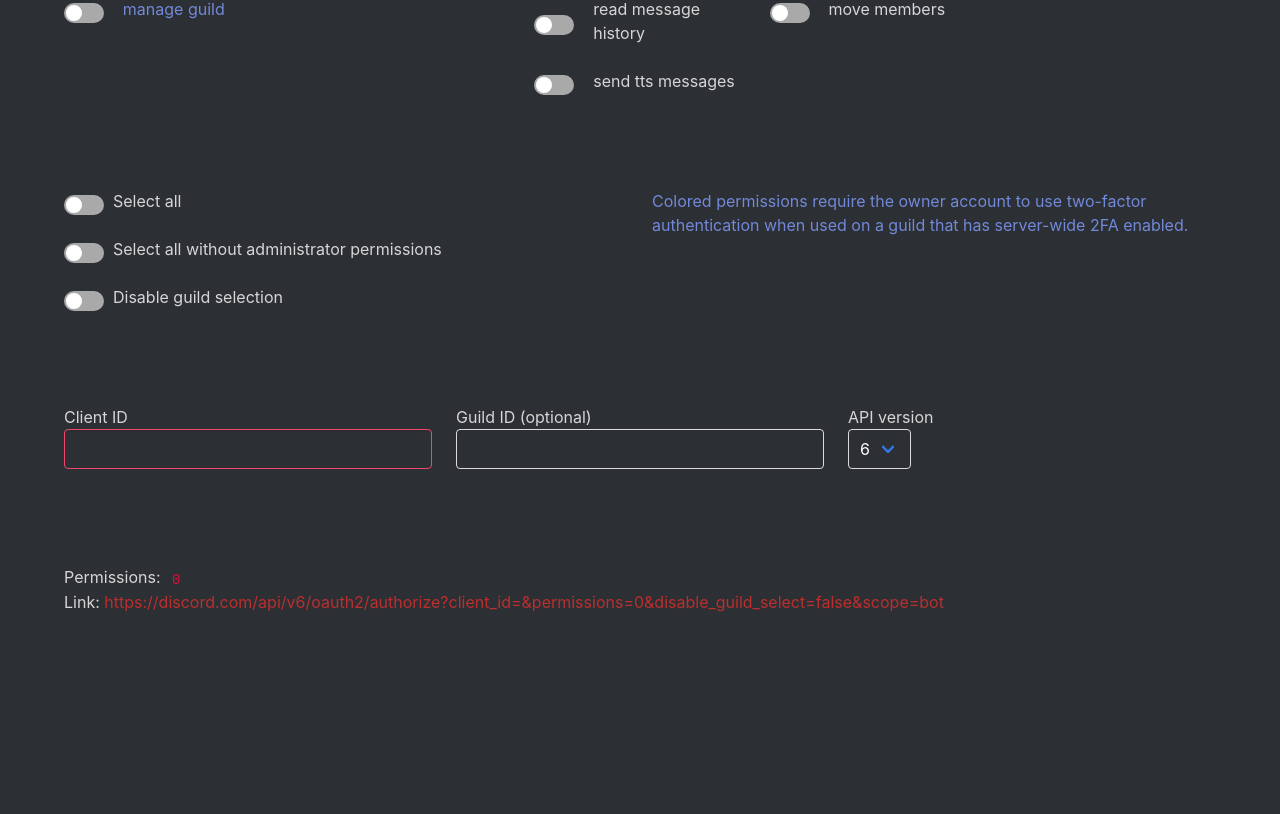
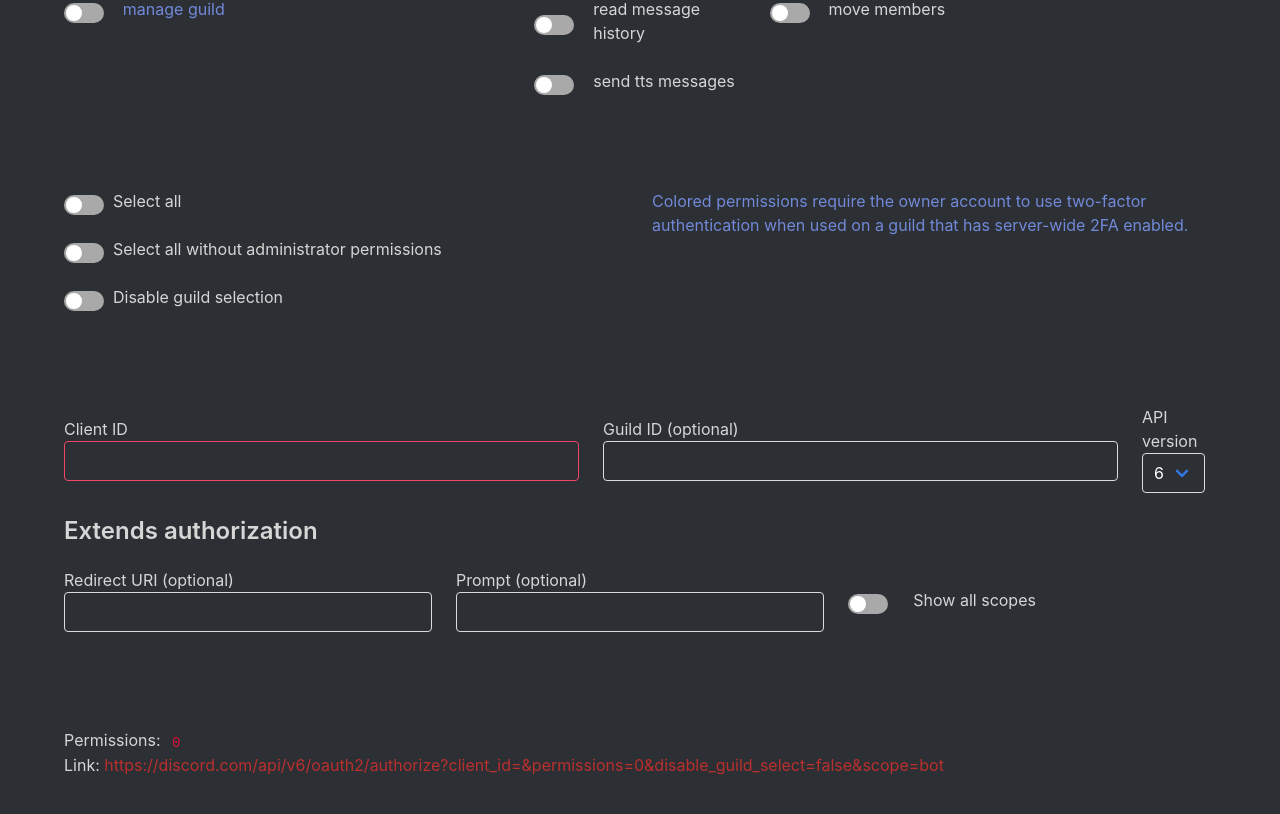
Before and after one commit to shaynlink/discord.tools, a Nuxt app: page /permissions in a window 1280 px wide. Shown: the part 514-1328 px from the top of the page. Before the commit the page ends 1176 px from the top, so only its background shows below. Built offline with nearby package versions, Linux system fonts and the light colour scheme.

Commit message:
add extends authorization + scopes

```diff
--- a/pages/permissions.vue
+++ b/pages/permissions.vue
@@ -166,7 +166,7 @@
         <section class="hero">
             <div class="hero-body">
                 <div class="container">
-                    <div class="columns is-desktop is-vcentered">
+                    <div class="columns is-desktop is-vcentered is-multiline">
                         <div class="column">
                             <label>
                                 Client ID
@@ -179,15 +179,60 @@
                                 <input v-model="guild_id" class="input" type="text">
                             </label>
                         </div>
+                        <div class="column is-1">
+                            <label>
+                                <p>API version</p>
+                                <div class="select">
+                                    <select v-model="version">
+                                        <option v-for="version of versions" :key="version">{{version}}</option>
+                                    </select>
+                                </div>
+                            </label>
+                        </div>
+                        <div class="column is-12">
+                            <h1 class="title is-4">Extends authorization</h1>
+                        </div>
                         <div class="column">
                             <label>
-                            <p>API version</p>
-                            <div class="select">
-                                <select v-model="version">
-                                    <option v-for="version of versions" :key="version">{{version}}</option>
-                                </select>
+                                Redirect URI (optional)
+                                <input v-model="redirect_uri" class="input" type="text">
+                            </label>
+                        </div>
+                        <div class="column">
+                            <label>
+                                Prompt (optional)
+                                <input v-model="prompt" class="input" type="text">
+                            </label>
+                        </div>
+                        <div class="column">
+                            <div class="columns is-vcentered">
+                                <div class="column is-2">
+                                    <label class="toggle-control">
+                                        <input type="checkbox" :checked="showScope" v-on:click="showScope = !showScope">
+                                        <span class="control"></span>
+                                    </label>
+                                </div>
+                                <div class="column">
+                                    <div><p>Show all scopes</p></div>
+                                </div>
                             </div>
-                            </label>
+                        </div>
+                        <div class="column is-12" v-if="showScope">
+                            <div class="columns is-multiline">
+                                <div v-for="[key, value] of Object.entries(scopes).filter(([k]) => k != 'bot')" :key="key" class="column is-3">
+                                    <div class="columns is-vcentered">
+                                        <div class="column is-3">
+                                            <label class="toggle-control">
+                                                <input type="checkbox" :checked="value" v-on:click="scopes[key] = !scopes[key]">
+                                                <span class="control"></span>
+                                            </label>
+                                        </div>
+                                        <div class="column">
+                                            <div><p>{{key.toLowerCase().replace(/_/g, ' ')}}</p></div>
+                                        </div>
+                                    </div>
+                                </div>
+                            </div>
                         </div>
                     </div>
                 </div>
@@ -197,7 +242,7 @@
             <div class="hero-body">
                 <div class="container">
                     <div class="columns">
-                        <div class="column">
+                        <div class="column" style="word-break: break-all;">
                             <h1>Permissions: <code>{{permissions == 2147483647 ? '-1' : permissions}}</code></h1>
                             <p v-if="permissions == 2147483647" style="font-size: smaller;">Permission -1 is a shortcut for use all permissions</p>
                             <h1>Link: <a :href="`${
@@ -212,7 +257,13 @@
                                     this.guild_id ? `guild_id=${this.guild_id}` : ''
                                 }&disable_guild_select=${
                                     this.disable_guild_select
-                                }&scope=bot`" target="_blank">
+                                }&scope=${
+                                    encodeURIComponent(Object.entries(this.scopes).filter(([k, v]) => !!v).map(([k]) => k).join(' '))
+                                }${
+                                    this.redirect_uri ? `&redirect_uri=${encodeURIComponent(this.redirect_uri)}` : ''
+                                }${
+                                    this.prompt ? `&prompt=${this.prompt}` : ''
+                                }`" target="_blank">
                             <span :style="`color: ${client_id.length < 1 ? '#BB2F2F' : '#5CBB2F'}`">{{ `${
                                 this.url
                                 }/v${
@@ -225,7 +276,13 @@
                                     this.guild_id ? `guild_id=${this.guild_id}` : ''
                                 }&disable_guild_select=${
                                     this.disable_guild_select
-                                }&scope=bot`}}
+                                }&scope=${
+                                    encodeURIComponent(Object.entries(this.scopes).filter(([k, v]) => !!v).map(([k]) => k).join(' '))
+                                }${
+                                    this.redirect_uri ? `&redirect_uri=${encodeURIComponent(this.redirect_uri)}` : ''
+                                }${
+                                    this.prompt ? `&prompt=${this.prompt}` : ''
+                                }`}}
                             </span></a></h1>
                         </div>
                     </div>
@@ -303,7 +360,19 @@
             client_id: '',
             guild_id: '',
             disable_guild_select: false,
+            redirect_uri: '',
+            prompt: '',
+            showScope: false,
             wad: new BitField(1342168769, this.assembly),
+            scopes: Object.fromEntries([
+                'identify', 'email', 'connections',
+                'guilds', 'guilds.join', 'gdm.join',
+                'rpc', 'rpc.notifications.read', 'bot',
+                'webhook.incoming', 'messages.read', 'applications.builds.upload',
+                'applications.builds.read', 'applications.commands', 'applications.commands.update',
+                'applications.store.update', 'applications.entitlements', 'activities.read',
+                'activities.write', 'relationships.read',
+            ].map((v) => [v, v == 'bot'])),
         };
     },
     methods: {
```
